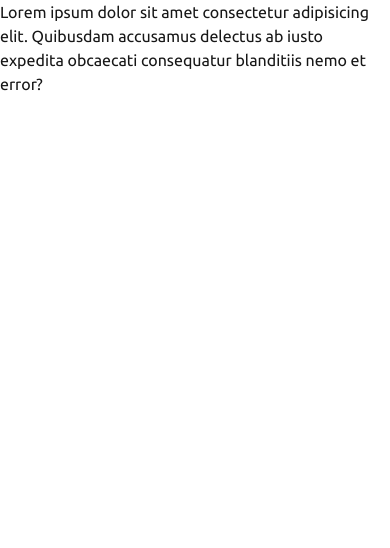
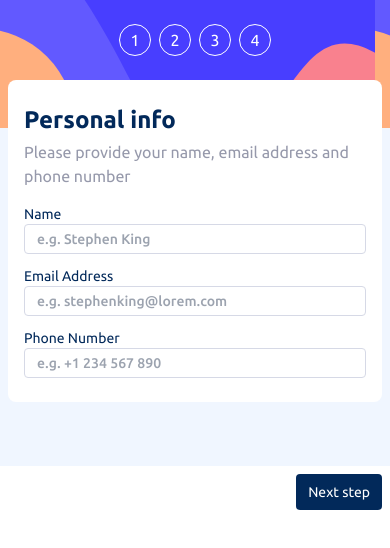
Before and after one commit to jialatteo/frontend-mentor-react-tailwind, a Next.js app: page /multi-step-form in a window 390 px wide. Shown: the top 548 px of the page. Built offline with nearby package versions, Linux system fonts and the light colour scheme.

Commit message:
Finish first step of form in mobile

```diff
--- a/src/app/multi-step-form/page.js
+++ b/src/app/multi-step-form/page.js
@@ -6,12 +6,71 @@ const ubuntu = Ubuntu({
 
 export default function MultiStepForm() {
   return (
-    <div className={`${ubuntu.className}`}>
-      <p>
-        Lorem ipsum dolor sit amet consectetur adipisicing elit. Quibusdam
-        accusamus delectus ab iusto expedita obcaecati consequatur blanditiis
-        nemo et error?
-      </p>
+    <div className={`${ubuntu.className} flex flex-col items-center`}>
+      <div className="relative h-32 w-full bg-[url('/multi-step-form/bg-sidebar-mobile.svg')]">
+        <div className="absolute left-1/2 top-6 flex -translate-x-1/2 gap-2">
+          <button className="h-8 w-8 rounded-full border border-white bg-transparent text-white">
+            1
+          </button>
+          <button className="h-8 w-8 rounded-full border border-white bg-transparent text-white">
+            2
+          </button>
+          <button className="h-8 w-8 rounded-full border border-white bg-transparent text-white">
+            3
+          </button>
+          <button className="h-8 w-8 rounded-full border border-white bg-transparent text-white">
+            4
+          </button>
+        </div>
+      </div>
+      <div>
+        <div className="bg-multi-step-form-magnolia relative p-2">
+          <div className="relative -top-14 rounded-lg bg-white px-4 py-6">
+            <h1 className="text-multi-step-form-marine-blue mb-1 text-2xl font-bold">
+              Personal info
+            </h1>
+            <h2 className="text-multi-step-form-cool-gray mb-4">
+              Please provide your name, email address and phone number
+            </h2>
+            <div className="text-multi-step-form-marine-blue flex flex-col gap-3">
+              <label htmlFor="name" className="flex flex-col text-sm">
+                Name
+                <input
+                  type="text"
+                  id="name"
+                  placeholder="e.g. Stephen King"
+                  className="border-multi-step-form-light-gray rounded border px-3 py-1 placeholder:font-medium"
+                />
+              </label>
+
+              <label htmlFor="name" className="flex flex-col text-sm">
+                Email Address
+                <input
+                  type="text"
+                  id="name"
+                  placeholder="e.g. stephenking@lorem.com"
+                  className="border-multi-step-form-light-gray rounded border px-3 py-1 placeholder:font-medium"
+                />
+              </label>
+
+              <label htmlFor="name" className="flex flex-col text-sm">
+                Phone Number
+                <input
+                  type="text"
+                  id="name"
+                  placeholder="e.g. +1 234 567 890"
+                  className="border-multi-step-form-light-gray rounded border px-3 py-1 placeholder:font-medium"
+                />
+              </label>
+            </div>
+          </div>
+        </div>
+        <div className="flex justify-end">
+          <button className="bg-multi-step-form-marine-blue m-2 rounded px-3 py-2 text-sm text-white hover:bg-opacity-80">
+            Next step
+          </button>
+        </div>
+      </div>
     </div>
   );
 }
```
